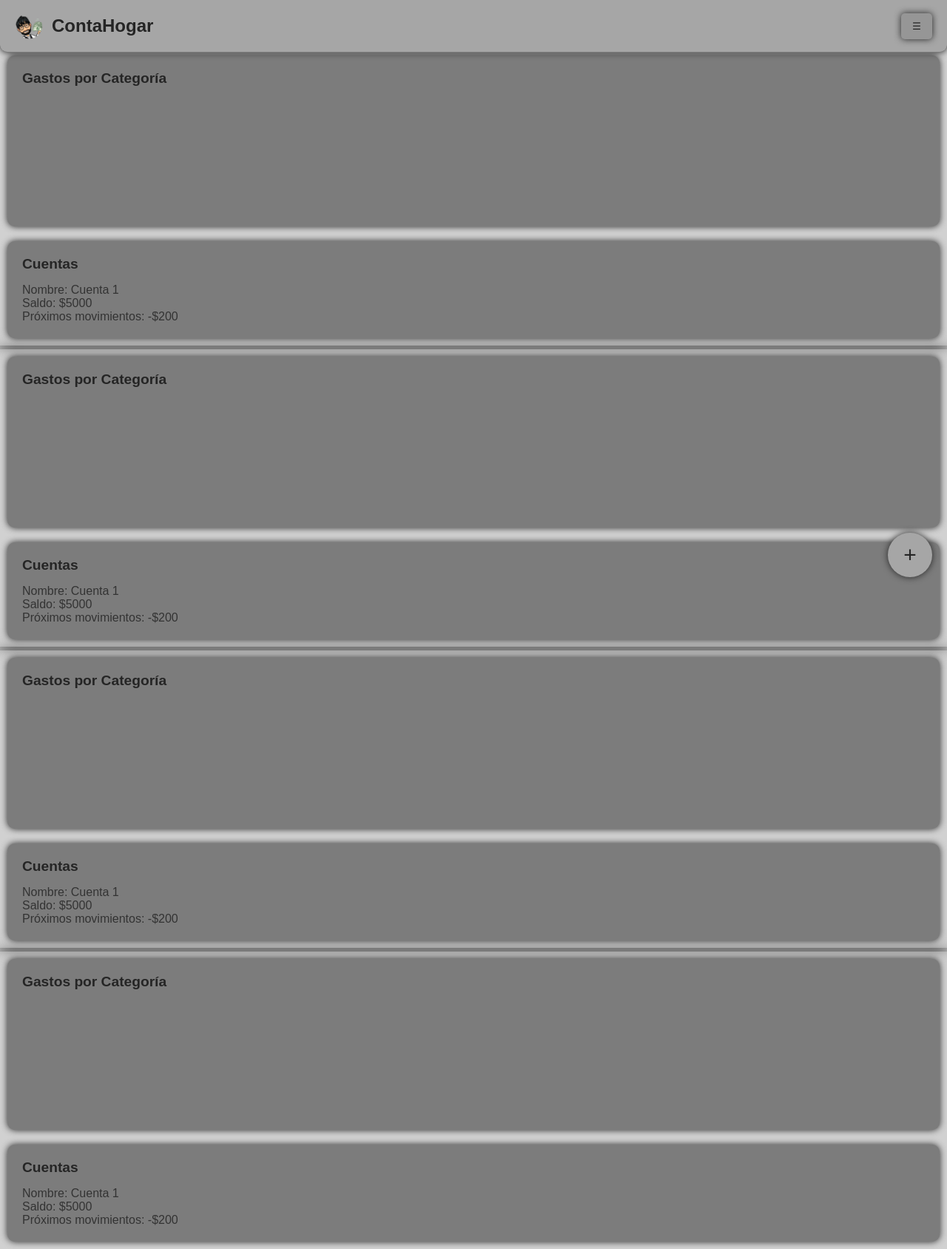
After one commit to Salvador6699/AppContabilidad, a PHP site: page /frontend/plantilla/index.html in a window 1280 px wide. The commit adds this page. Shown: the whole page at 74% size. Run offline with PHP 8.4, Linux system fonts and the light colour scheme; a map, chart or similar area stays blank.

Commit message:
plantilla diseño

```diff
--- /dev/null
+++ b/frontend/plantilla/index.html
@@ -0,0 +1,106 @@
+<!DOCTYPE html>
+<html lang="es">
+<head>
+  <meta charset="UTF-8">
+  <meta name="viewport" content="width=device-width, initial-scale=1.0">
+  <title>ContaHogar</title>
+  <link rel="stylesheet" href="styles.css">
+</head>
+<body>
+  <!-- Cabecera fija -->
+  <header>
+    <div class="logo">
+      <img src="favicon.ico" alt="logo ContaHogar">
+      <h1>ContaHogar</h1>
+    </div>
+    <button id="menu-button" class="accordion-button"></button>
+  </header>
+
+  <!-- Menú desplegable (acordeón) -->
+  <nav id="accordion-menu" class="accordion-menu">
+    <ul>
+      <li>
+        Sección 1
+        <button class="submenu-toggle"></button>
+        <ul class="submenu">
+          <li>Subsección 1</li>
+          <li>Subsección 2</li>
+          <li>Subsección 3</li>
+        </ul>
+      </li>
+      <li>
+        Sección 2
+        <button class="submenu-toggle"></button>
+        <ul class="submenu">
+          <li>Subsección 1</li>
+          <li>Subsección 2</li>
+          <li>Subsección 3</li>
+        </ul>
+      </li>
+      <!-- Añadir más secciones y subsecciones aquí -->
+    </ul>
+  </nav>
+
+  <!-- Contenido dinámico -->
+  <main id="content">
+    <section class="cards">
+        <div class="card">
+          <h2>Gastos por Categoría</h2>
+          <canvas id="gastos-chart"></canvas>
+        </div>
+        <div class="card">
+          <h2>Cuentas</h2>
+          <p>Nombre: Cuenta 1</p>
+          <p>Saldo: $5000</p>
+          <p>Próximos movimientos: -$200</p>
+        </div>
+      </section>
+      <section class="cards">
+        <div class="card">
+          <h2>Gastos por Categoría</h2>
+          <canvas id="gastos-chart"></canvas>
+        </div>
+        <div class="card">
+          <h2>Cuentas</h2>
+          <p>Nombre: Cuenta 1</p>
+          <p>Saldo: $5000</p>
+          <p>Próximos movimientos: -$200</p>
+        </div>
+      </section>
+      <section class="cards">
+        <div class="card">
+          <h2>Gastos por Categoría</h2>
+          <canvas id="gastos-chart"></canvas>
+        </div>
+        <div class="card">
+          <h2>Cuentas</h2>
+          <p>Nombre: Cuenta 1</p>
+          <p>Saldo: $5000</p>
+          <p>Próximos movimientos: -$200</p>
+        </div>
+      </section>
+      <section class="cards">
+      <div class="card">
+        <h2>Gastos por Categoría</h2>
+        <canvas id="gastos-chart"></canvas>
+      </div>
+      <div class="card">
+        <h2>Cuentas</h2>
+        <p>Nombre: Cuenta 1</p>
+        <p>Saldo: $5000</p>
+        <p>Próximos movimientos: -$200</p>
+      </div>
+    </section>
+  </main>
+
+  <!-- Botón flotante y sus opciones -->
+  <div class="floating-button-container">
+    <button class="floating-button" id="add-button">+</button>
+    <button class="floating-action hidden" id="gasto-button">G</button>
+    <button class="floating-action hidden" id="ingreso-button">I</button>
+    <button class="floating-action hidden" id="transferencia-button">T</button>
+  </div>
+
+  <script src="scripts.js"></script>
+</body>
+</html>
--- /dev/null
+++ b/frontend/plantilla/scripts.js
@@ -0,0 +1,71 @@
+// Selección de elementos
+const accordionButton = document.querySelector('.accordion-button');
+const accordionMenu = document.querySelector('.accordion-menu');
+const floatingButton = document.querySelector('.floating-button');
+const floatingActions = document.querySelectorAll('.floating-action');
+const header = document.querySelector('header');
+const accordionButtons = document.querySelectorAll('.submenu-toggle');
+
+
+// Función para manejar el botón flotante
+floatingButton.addEventListener('click', () => {
+  floatingButton.classList.toggle('open');
+  floatingActions.forEach(action => {
+    action.classList.toggle('show');
+  });
+});
+
+// Código para cerrar el botón flotante al hacer scroll
+window.addEventListener('scroll', () => {
+  if (floatingButton.classList.contains('open')) {
+    floatingButton.classList.remove('open');
+    floatingActions.forEach(action => {
+      action.classList.remove('show'); // Oculta los botones flotantes
+    });
+  }
+
+  // Comportamiento del encabezado
+  if (window.scrollY > 50 && !accordionMenu.classList.contains('open')) {
+    header.classList.add('shrink');
+  } else {
+    header.classList.remove('shrink');
+  }
+});
+// Función para manejar el acordeón
+accordionButton.addEventListener('click', () => {
+  accordionMenu.classList.toggle('open');
+  accordionButton.classList.toggle('open'); // Añadir la clase 'open' al botón del acordeón
+
+  if (accordionMenu.classList.contains('open')) {
+    header.classList.remove('shrink'); // Restablece el tamaño del encabezado
+  } else {
+    header.classList.add('shrink'); // Reduce el tamaño del encabezado al cerrar
+  }
+
+});
+
+// Función para manejar las subsecciones del acordeón
+accordionButtons.forEach(button => {
+  button.addEventListener('click', (event) => {
+    const submenu = event.target.nextElementSibling; // Obtén el submenu asociado
+    submenu.classList.toggle('open'); // Alterna la clase 'open' para mostrar/ocultar
+    button.classList.toggle('open'); // Alterna el estado del botón de submenú
+
+    // Añadir la animación de aparición
+    if (submenu.classList.contains('open')) {
+      submenu.style.display = 'block'; // Mostrar submenu
+      submenu.style.opacity = 0; // Inicialmente oculto
+      submenu.style.transform = 'translateY(-10px)'; // Mover hacia arriba
+      setTimeout(() => {
+        submenu.style.opacity = 1; // Hacer visible
+        submenu.style.transform = 'translateY(0)'; // Mover a su posición original
+      }, 50); // Retardo para permitir la transición
+    } else {
+      submenu.style.opacity = 0; // Hacer invisible
+      submenu.style.transform = 'translateY(-10px)'; // Mover hacia arriba
+      setTimeout(() => {
+        submenu.style.display = 'none'; // Ocultar submenu
+      }, 300); // Esperar a que termine la transición antes de ocultar
+    }
+  });
+});
--- /dev/null
+++ b/frontend/plantilla/styles.css
@@ -0,0 +1,293 @@
+:root {
+    --color1: #d1d1d1;
+    /* Color base metálico */
+    --color2: #a6a6a6;
+    /* Color secundario */
+    --color3: #7c7c7c;
+    /* Color terciario */
+    --color4: #4d4d4d;
+    /* Color de sombra */
+    --color5: #252525;
+    /* Color de texto */
+    --font-family: Arial, sans-serif;
+    /* Fuente */
+}
+
+* {
+    margin: 0;
+    padding: 0;
+    box-sizing: border-box;
+}
+
+body {
+    font-family: var(--font-family);
+    background-color: var(--color1);
+    color: #333;
+    padding-top: 60px;
+}
+
+header {
+    position: fixed;
+    top: 0;
+    left: 0;
+    width: 100%;
+    /* Mantiene el 100% del ancho */
+    background-color: var(--color2);
+    border-bottom: 1px solid var(--color3);
+    z-index: 1000;
+    padding: 15px 20px;
+    display: flex;
+    justify-content: space-between;
+    align-items: center;
+    transition: height 0.3s ease, padding 0.3s ease;
+    border-bottom-left-radius: 10px;
+    border-bottom-right-radius: 10px;
+    box-shadow: 0 0 10px var(--color5);
+}
+
+header.shrink {
+    padding: 7px 20px;
+    /* Reducir el padding para ajustar el tamaño vertical */
+}
+
+header .logo {
+    display: flex;
+    align-items: center;
+}
+
+header .logo h1 {
+    font-size: 1.5rem;
+    color: var(--color5);
+    margin-left: 10px;
+    transition: font-size 0.3s ease;
+}
+
+header.shrink .logo h1 {
+    font-size: 1.2rem;
+    /* Reducir tamaño del texto al hacer scroll */
+}
+
+header .logo img {
+    width: 40px;
+    height: 40px;
+    transition: width 0.3s ease, height 0.3s ease;
+}
+
+header.shrink .logo img {
+    width: 30px;
+    height: 30px;
+    /* Reducir el tamaño de la imagen del logo */
+}
+
+.accordion-button {
+    background-color: #969696;
+    color: #252525;
+    border: none;
+    border-radius: 5px;
+    padding: 10px 15px;
+    cursor: pointer;
+    transition: background-color 0.3s ease;
+    box-shadow: 0 0 10px var(--color5);
+}
+
+.accordion-menu {
+    display: none;
+    background-color: var(--color2);
+    position: fixed;
+    top: 60px;
+    right: 0;
+    width: 250px;
+    height: 100%;
+    box-shadow: -2px 0 10px rgba(0, 0, 0, 0.3);
+    z-index: 999;
+    overflow-y: auto;
+    transform: translateX(100%);
+    transition: transform 0.3s ease;
+
+}
+
+.accordion-menu.open {
+    display: block;
+    transform: translateX(0);
+}
+
+.accordion-button::after {
+    content: "☰";
+    /* Cambiar a "X" */
+}
+
+.accordion-button.open::after {
+    content: "✖";
+    /* Cambiar a "X" */
+}
+
+.accordion-menu ul {
+    list-style: none;
+    padding: 20px;
+}
+
+.accordion-menu li {
+    margin-bottom: 10px;
+    position: relative;
+    color: var(--color5);
+}
+
+.submenu {
+    display: none;
+    /* Inicialmente oculto */
+    padding-left: 15px;
+    color: var(--color3);
+    opacity: 0;
+    /* Inicialmente oculto */
+    transform: translateY(-10px);
+    /* Mover hacia arriba para la animación */
+    transition: opacity 0.3s ease, transform 0.3s ease;
+    /* Animación suave */
+}
+
+.submenu.open {
+    display: block;
+    /* Mostrar cuando está abierto */
+    opacity: 1;
+    /* Hacer visible */
+    transform: translateY(0);
+    /* Mover a su posición original */
+}
+
+.submenu-toggle {
+    background: none;
+    border: none;
+    cursor: pointer;
+    position: absolute;
+    right: 0;
+    top: 0;
+    color: var(--color5);
+}
+
+.submenu-toggle.open::after {
+    content: "✖";
+    /* Cambiar a "X" */
+}
+
+.submenu-toggle::after {
+    content: "▼";
+    /* Cambiar a "▼" cuando está cerrado */
+}
+
+section {
+    margin-top: 5px;
+    box-shadow: 0 0 20px var(--color4);
+}
+
+.cards {
+    display: flex;
+    flex-direction: column;
+    padding: 10px;
+    gap: 20px;
+    box-shadow: 0 0 20px var(--color4);
+}
+
+.card {
+    background-color: var(--color3);
+    padding: 20px;
+    border-radius: 10px;
+    box-shadow: 0 0 10px var(--color5);
+}
+
+.card h2 {
+    margin-bottom: 15px;
+    font-size: 1.2rem;
+    color: var(--color5);
+}
+
+.floating-button-container {
+    position: fixed;
+    bottom: 20px;
+    right: 20px;
+    z-index: 1100;
+    /* Asegura que esté siempre encima */
+}
+
+/* Botón flotante */
+.floating-button {
+    background-color: var(--color2);
+    color: var(--color5);
+    border: none;
+    border-radius: 50%;
+    width: 60px;
+    /* Ajustar tamaño del botón principal */
+    height: 60px;
+    /* Ajustar tamaño del botón principal */
+    font-size: 30px;
+    /* Tamaño del icono '+' */
+    display: flex;
+    align-items: center;
+    justify-content: center;
+    cursor: pointer;
+    box-shadow: 0 4px 12px rgba(0, 0, 0, 0.3);
+    transition: transform 0.3s ease;
+    box-shadow: 0 0 10px var(--color5);
+}
+
+.floating-button.open {
+    transform: rotate(45deg);
+    /* Rotar el botón principal al abrir */
+    box-shadow: 0 0 10px rgba(39, 149, 223, 0.89);
+    background-color: rgba(197, 42, 21, 0.212);
+}
+
+.floating-action {
+    background-color: var(--color2);
+    color: var(--color5);
+    border: none;
+    border-radius: 50%;
+    width: 50px;
+    /* Ajustar tamaño de los botones secundarios */
+    height: 50px;
+    /* Ajustar tamaño de los botones secundarios */
+    font-size: 20px;
+    /* Tamaño del icono */
+    display: flex;
+    align-items: center;
+    justify-content: center;
+    cursor: pointer;
+    box-shadow: 0 4px 8px rgba(0, 0, 0, 0.2);
+    opacity: 0;
+    /* Inicialmente oculto */
+    transform: scale(0);
+    /* Inicialmente oculto */
+    transition: opacity 0.3s ease, transform 0.3s ease;
+    position: absolute;
+    box-shadow: 0 0 10px rgba(39, 149, 223, 0.89);
+}
+
+/* Animaciones de aparición de los botones secundarios */
+.floating-button.open~.floating-action.show {
+    opacity: 1;
+    transform: scale(1);
+}
+
+.floating-action:nth-child(2) {
+    bottom: 70px;
+    /* Ajustar para estar encima del botón principal */
+    right: 0;
+    /* Alineado a la derecha del botón principal */
+    transition-delay: 0.1s;
+    /* Retraso para la animación */
+}
+
+.floating-action:nth-child(3) {
+    bottom: 130px;
+    /* Ajustar para estar encima del botón principal */
+    right: 0;
+    /* Alineado a la derecha del botón principal */
+    transition-delay: 0.2s;
+    /* Retraso para la animación */
+}
+
+.floating-action:nth-child(4) {
+    bottom: 190px;
+    /* Ajustar para estar encima del botón principal */
+    right: 0;
+    /* Alineado a la derecha del botón principal */
+}
```
Also changed, not shown: backend/index.php (line endings or trailing spaces), frontend/plantilla/favicon.ico (added).
